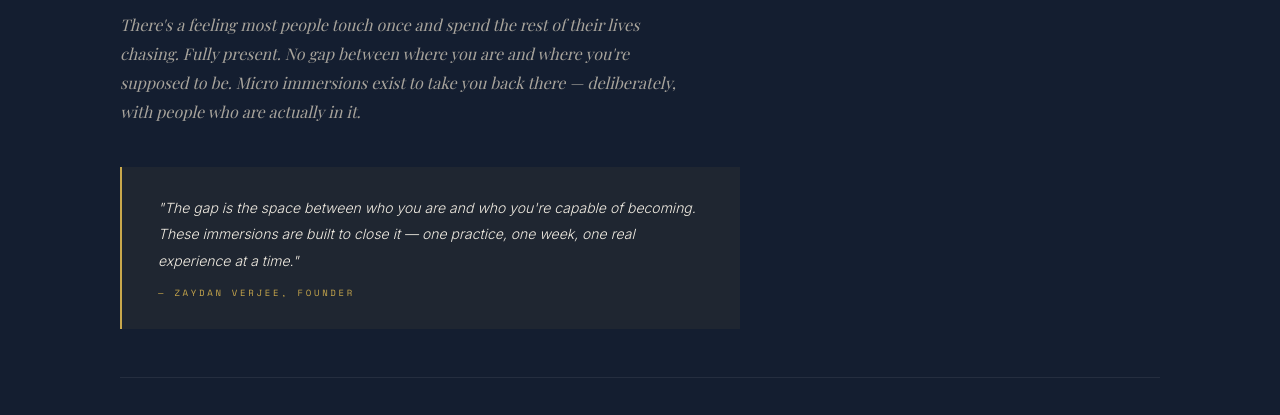
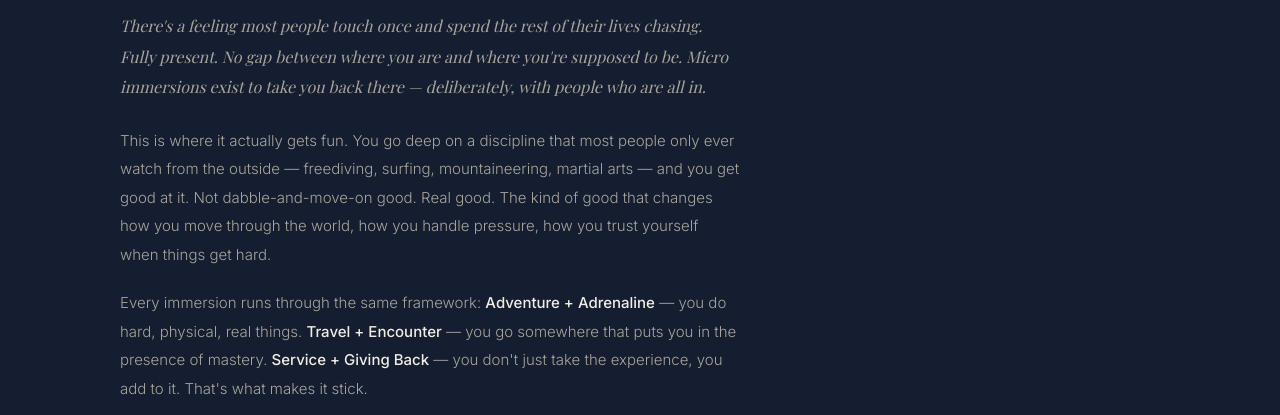
Before and after one commit to zaydan-gap/THE-GAP, a website: page projects/the-gap/website/index.html in a window 1280 px wide. Both pictures are taken after a click on the button "MICRO IMMERSIONS". Shown: the part 315-730 px from the top of the page. Drawn offline with nearby package versions, Linux system fonts and the light colour scheme; a web font is replaced by a local one.

Commit message:
micro immersions: expand intro with fun/mastery/framework copy

```diff
--- a/projects/the-gap/website/index.html
+++ b/projects/the-gap/website/index.html
@@ -813,7 +813,11 @@ footer { background: var(--dark); border-top: 1px solid var(--rule); padding: 48
     <div class="wrap">
       <span class="t-eyebrow" style="display:block;margin-bottom:16px;">Where It Starts</span>
       <h1 class="t-heading" style="font-size:clamp(36px,5vw,60px);margin-bottom:20px;">Micro Immersions.<br>This is the door.</h1>
-      <p class="t-subhead" style="max-width:580px;font-size:16px;line-height:1.8;">There's a feeling most people touch once and spend the rest of their lives chasing. Fully present. No gap between where you are and where you're supposed to be. Micro immersions exist to take you back there — deliberately, with people who are actually in it.</p>
+      <p class="t-subhead" style="max-width:620px;font-size:16px;line-height:1.9;">There's a feeling most people touch once and spend the rest of their lives chasing. Fully present. No gap between where you are and where you're supposed to be. Micro immersions exist to take you back there — deliberately, with people who are all in.</p>
+
+      <p class="t-body" style="max-width:620px;font-size:15px;line-height:1.9;margin-top:24px;color:var(--white2);">This is where it actually gets fun. You go deep on a discipline that most people only ever watch from the outside — freediving, surfing, mountaineering, martial arts — and you get good at it. Not dabble-and-move-on good. Real good. The kind of good that changes how you move through the world, how you handle pressure, how you trust yourself when things get hard.</p>
+
+      <p class="t-body" style="max-width:620px;font-size:15px;line-height:1.9;margin-top:20px;color:var(--white2);">Every immersion runs through the same framework: <span style="color:var(--white);font-weight:500;">Adventure + Adrenaline</span> — you do hard, physical, real things. <span style="color:var(--white);font-weight:500;">Travel + Encounter</span> — you go somewhere that puts you in the presence of mastery. <span style="color:var(--white);font-weight:500;">Service + Giving Back</span> — you don't just take the experience, you add to it. That's what makes it stick.</p>
 
       <div style="margin-top:40px;padding:28px 36px;background:rgba(201,168,76,0.06);border-left:2px solid var(--gold);max-width:620px;">
         <p class="t-body" style="font-size:14px;line-height:1.9;font-style:italic;color:var(--white);">"The gap is the space between who you are and who you're capable of becoming. These immersions are built to close it — one practice, one week, one real experience at a time."</p>
```
